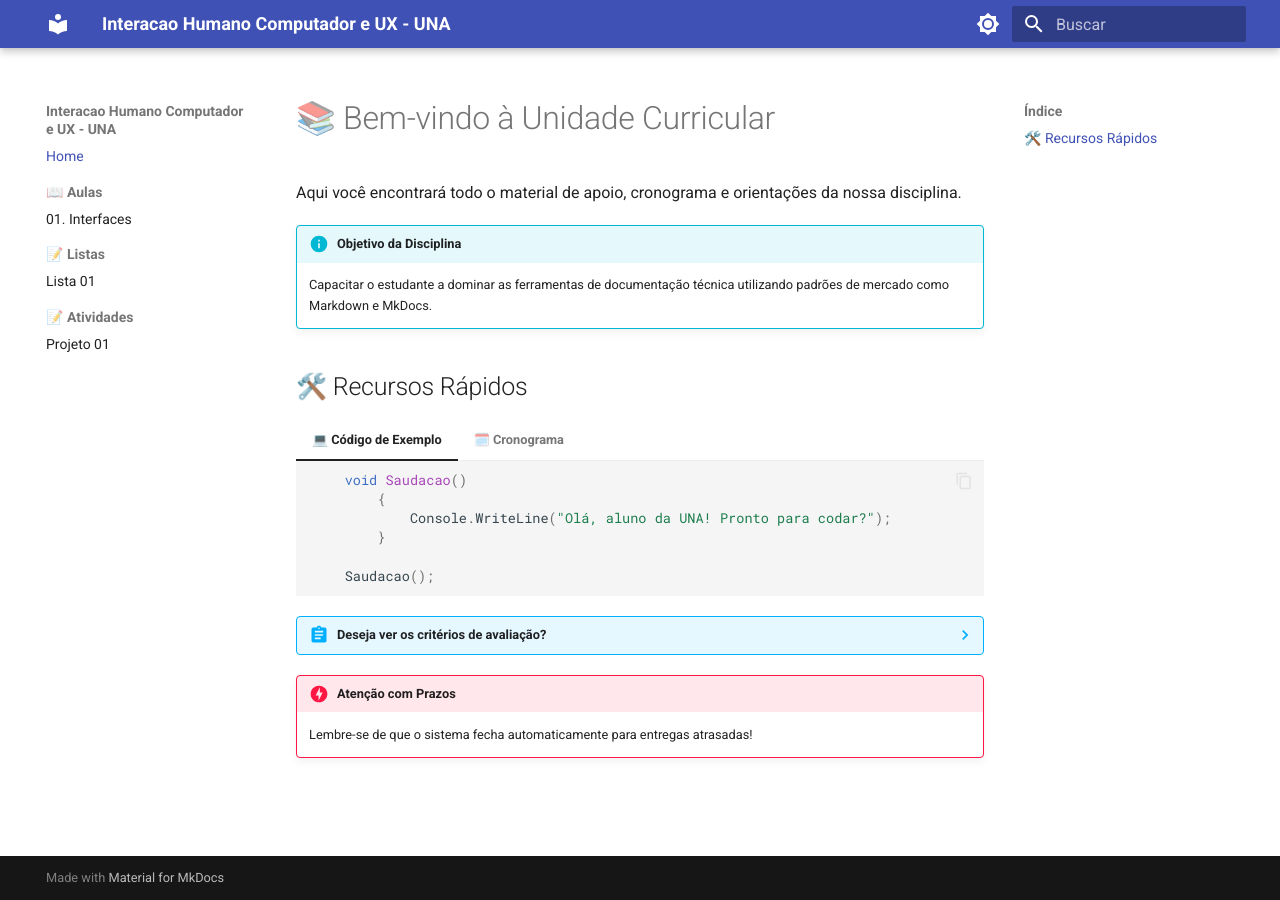
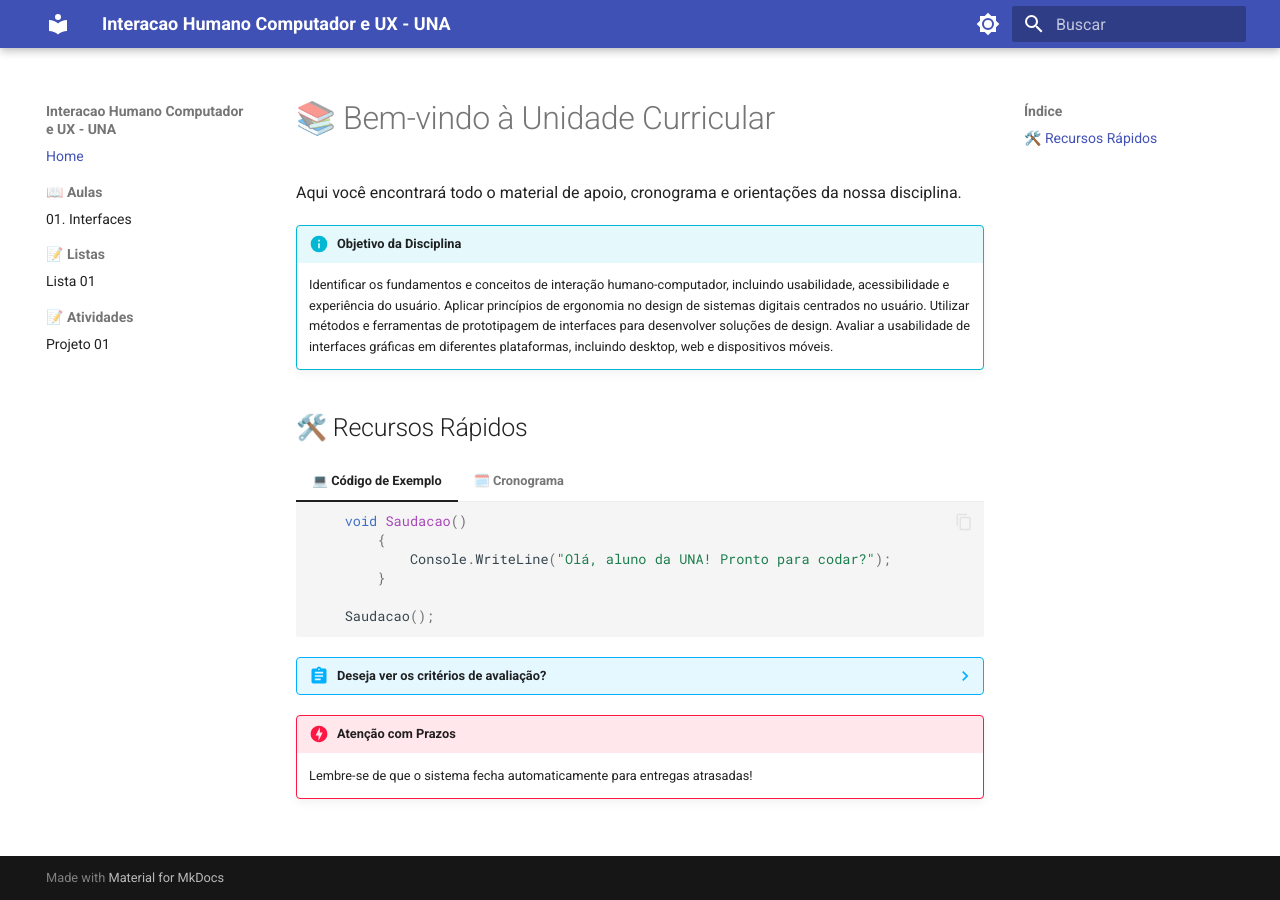
Before and after one commit to danhpaiva/una-ihcux-mkdocs-202601, an MkDocs documentation site: the page built from docs/index.md, in a window 1280 px wide. Built offline with MkDocs 1.6.1 and Material for MkDocs 9.7.7, drawn with Linux system fonts in a browser that asks for light colours.

Commit message:
feat: adaptar mensagem

```diff
--- a/docs/index.md
+++ b/docs/index.md
@@ -3,7 +3,11 @@
 Aqui você encontrará todo o material de apoio, cronograma e orientações da nossa disciplina.
 
 !!! info "Objetivo da Disciplina"
-    Capacitar o estudante a dominar as ferramentas de documentação técnica utilizando padrões de mercado como Markdown e MkDocs.
+    Identificar os fundamentos e conceitos de interação humano-computador, incluindo usabilidade,
+    acessibilidade e experiência do usuário. Aplicar princípios de ergonomia no design de sistemas
+    digitais centrados no usuário. Utilizar métodos e ferramentas de prototipagem de interfaces para
+    desenvolver soluções de design. Avaliar a usabilidade de interfaces gráficas em diferentes
+    plataformas, incluindo desktop, web e dispositivos móveis.
 
 ## 🛠️ Recursos Rápidos
 
```
